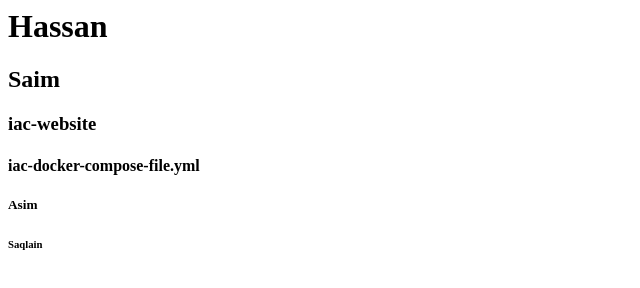
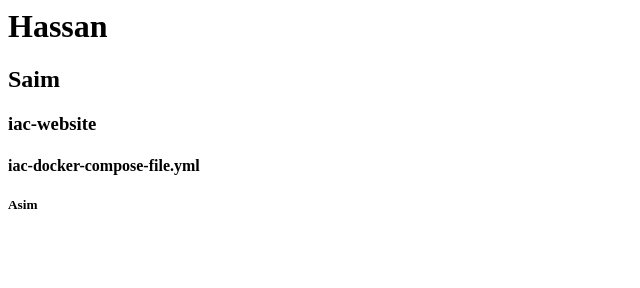
Before and after one commit to hassanali5512/Hassan, a plain HTML site: page index.html in a window 1280 px wide. Shown: the full height of the page, 0-640 px from the left. Drawn offline with Linux system fonts and the light colour scheme.

Commit message:
Update index.html

```diff
--- a/index.html
+++ b/index.html
@@ -3,4 +3,3 @@
 <h3> iac-website</h3>
   <h4>iac-docker-compose-file.yml</h4>
   <h5>Asim</h5>
-  <h6>Saqlain</h6>
```
